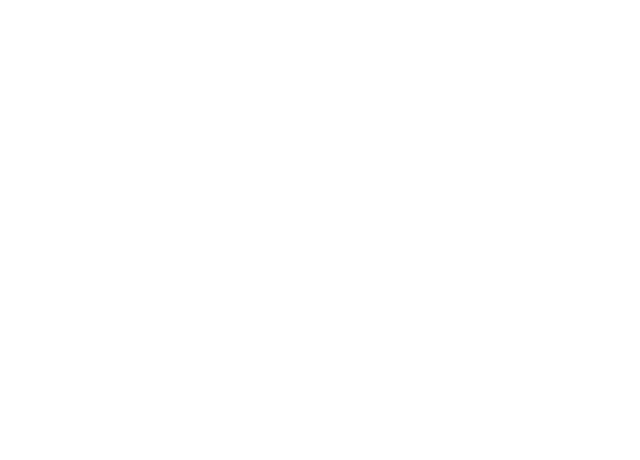
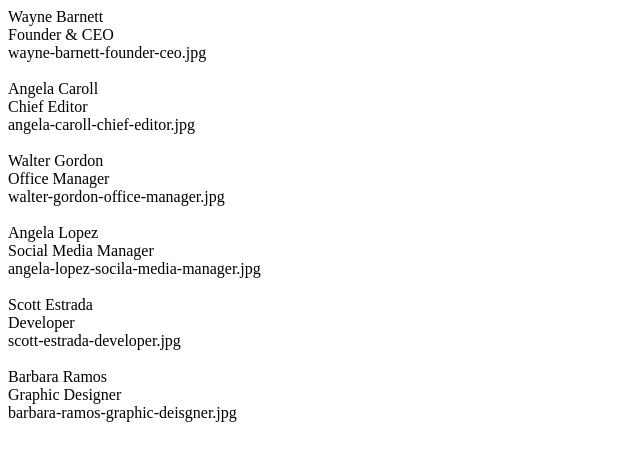
Before and after one commit to Stefano-Bernini/js-our-team, a plain HTML site: page index.html in a window 1280 px wide. Shown: the whole page, without its empty margins (0-640 px from the left). Drawn offline with Linux system fonts and the light colour scheme.

Commit message:
milestone 2

```diff
--- a/index.html
+++ b/index.html
@@ -7,7 +7,7 @@
     <title>Our Team</title>
 </head>
 <body>
-
+    <div id="infos"></div>
     <script type="text/javascript" src="./js/script.js"></script>
 </body>
 </html>
--- a/js/script.js
+++ b/js/script.js
@@ -39,3 +39,12 @@
     console.log(team[i].role);
     console.log(team[i].image);
 }
+
+// milestone 2
+const infos = document.getElementById('infos');
+
+for(let i=0; i<team.length; i++){
+    infos.innerHTML += team[i].name+'<br>';
+    infos.innerHTML += team[i].role+'<br>';
+    infos.innerHTML += team[i].image+'<br><br>';
+}
```
